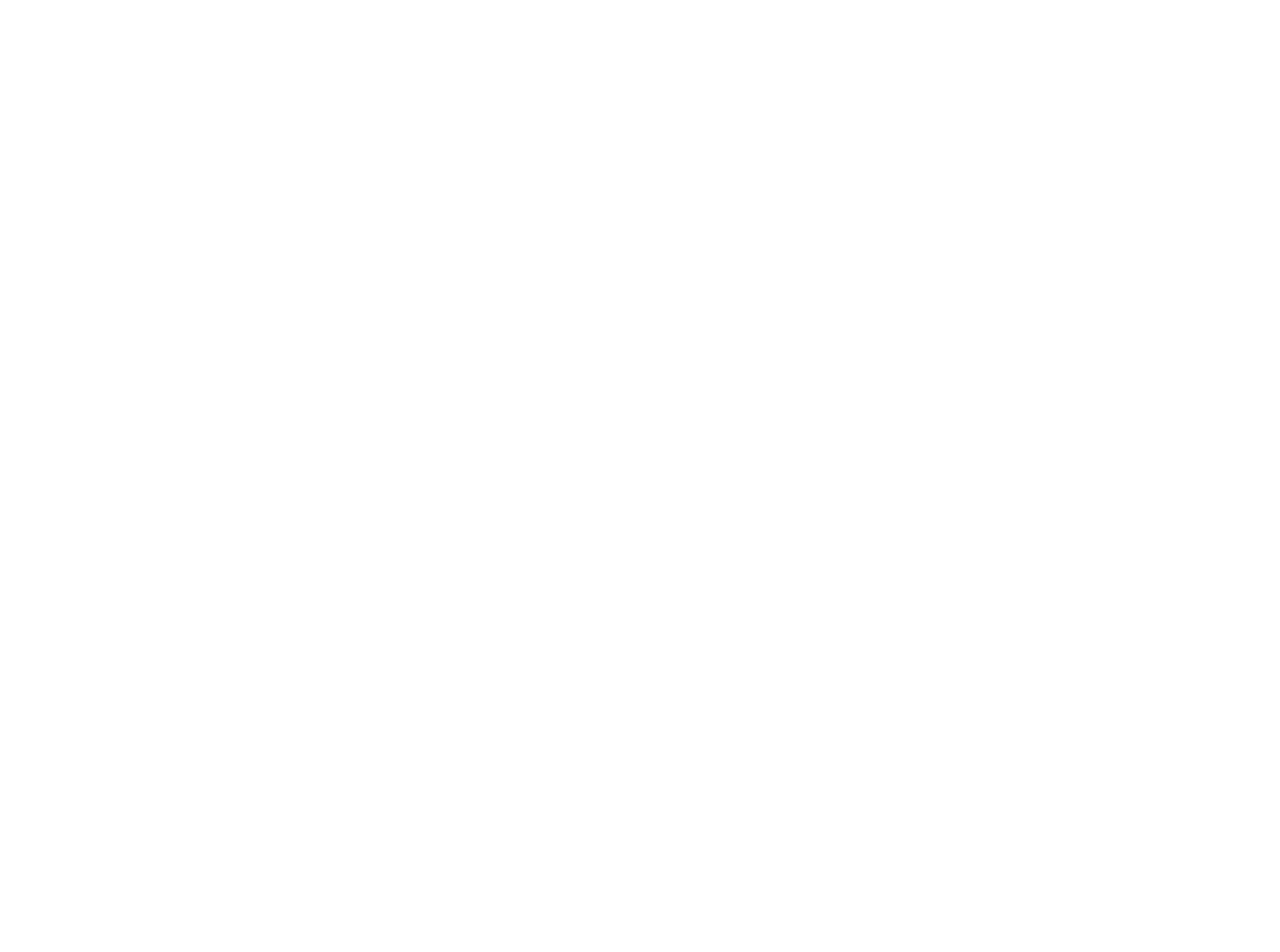
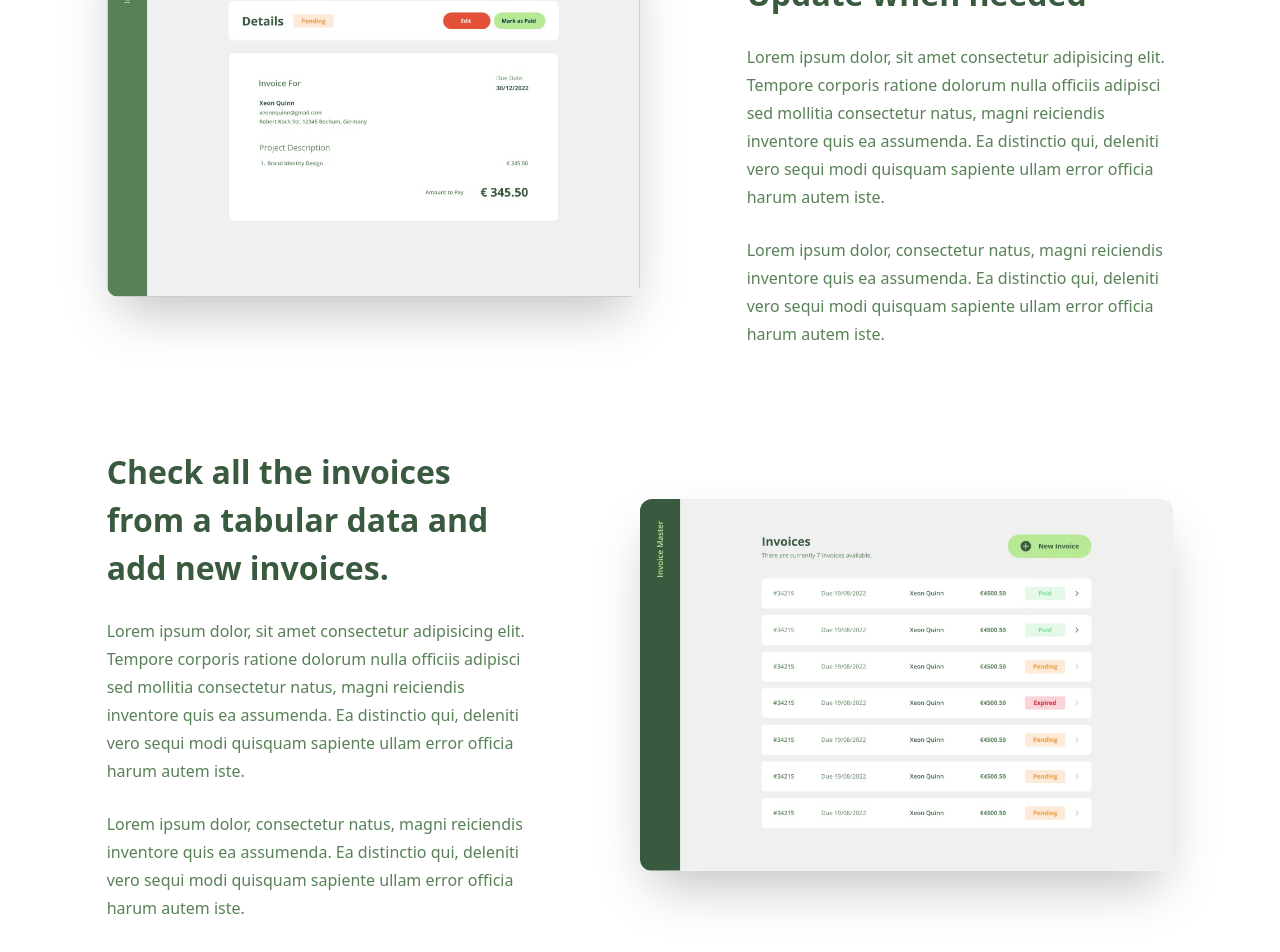
Before and after one commit to zillur-rgb/Invoice-Master-Client, a React (Create React App) app: page / in a window 1280 px wide. Shown: the part 1482-2434 px from the top of the page. Before the commit the page ends 1256 px from the top, so only its background shows below. Built offline with nearby package versions, Linux system fonts and the light colour scheme.

Commit message:
Details Page

```diff
--- /dev/null
+++ b/src/Components/Details/Details.jsx
@@ -0,0 +1,59 @@
+import details from "../../Assets/details.jpeg";
+import list from "../../Assets/list.jpeg";
+
+const Details = () => {
+  return (
+    <div className="w-5/6 mx-auto my-100">
+      <div className="flex flex-col lg:flex-row justify-between items-center pb-100">
+        <img
+          src={details}
+          alt="details"
+          className="w-full lg:w-2/4 shadow-2xl rounded-xl lg:mb-0 mb-35"
+        />
+        <div className="w-full lg:w-2/5">
+          <h1 className="text-title font-bold text-primary leading-titleLH">
+            Get the details of the invoice you created and Update when needed
+          </h1>
+          <p className="text-text leading-textLH mt-25">
+            Lorem ipsum dolor, sit amet consectetur adipisicing elit. Tempore
+            corporis ratione dolorum nulla officiis adipisci sed mollitia
+            consectetur natus, magni reiciendis inventore quis ea assumenda. Ea
+            distinctio qui, deleniti vero sequi modi quisquam sapiente ullam
+            error officia harum autem iste.
+          </p>
+          <p className="text-text leading-textLH mt-25">
+            Lorem ipsum dolor, consectetur natus, magni reiciendis inventore
+            quis ea assumenda. Ea distinctio qui, deleniti vero sequi modi
+            quisquam sapiente ullam error officia harum autem iste.
+          </p>
+        </div>
+      </div>
+      <div className="flex flex-col lg:flex-row-reverse justify-between items-center pb-100">
+        <img
+          src={list}
+          alt="list"
+          className="w-full lg:w-2/4 shadow-2xl rounded-xl lg:mb-0 mb-35"
+        />
+        <div className="w-full lg:w-2/5">
+          <h1 className="text-title font-bold text-primary leading-titleLH lg:mt-0 mt-35">
+            Check all the invoices from a tabular data and add new invoices.
+          </h1>
+          <p className="text-text leading-textLH mt-25">
+            Lorem ipsum dolor, sit amet consectetur adipisicing elit. Tempore
+            corporis ratione dolorum nulla officiis adipisci sed mollitia
+            consectetur natus, magni reiciendis inventore quis ea assumenda. Ea
+            distinctio qui, deleniti vero sequi modi quisquam sapiente ullam
+            error officia harum autem iste.
+          </p>
+          <p className="text-text leading-textLH mt-25">
+            Lorem ipsum dolor, consectetur natus, magni reiciendis inventore
+            quis ea assumenda. Ea distinctio qui, deleniti vero sequi modi
+            quisquam sapiente ullam error officia harum autem iste.
+          </p>
+        </div>
+      </div>
+    </div>
+  );
+};
+
+export default Details;
--- a/src/Pages/Homepage.jsx
+++ b/src/Pages/Homepage.jsx
@@ -1,4 +1,5 @@
 import React from "react";
+import Details from "../Components/Details/Details";
 import Hero from "../Components/Hero/Hero";
 import Service from "../Components/Service/Service";
 
@@ -7,6 +8,7 @@ const Homepage = () => {
     <div>
       <Hero />
       <Service />
+      <Details />
     </div>
   );
 };
--- a/tailwind.config.js
+++ b/tailwind.config.js
@@ -20,6 +20,7 @@ module.exports = {
       },
       lineHeight: {
         headerLH: "64px",
+        titleLH: "48px",
         textLH: "28px",
       },
 
@@ -46,7 +47,7 @@ module.exports = {
         105: "105x",
         110: "110x",
         115: "115x",
-        120: "120x",
+        125: "125x",
       },
     },
   },
```
